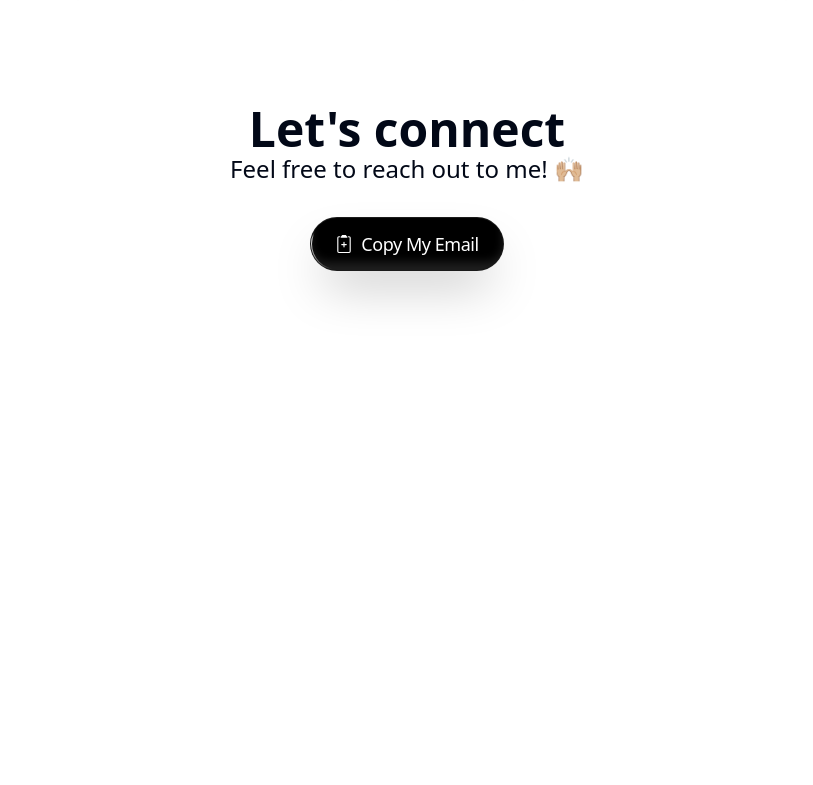
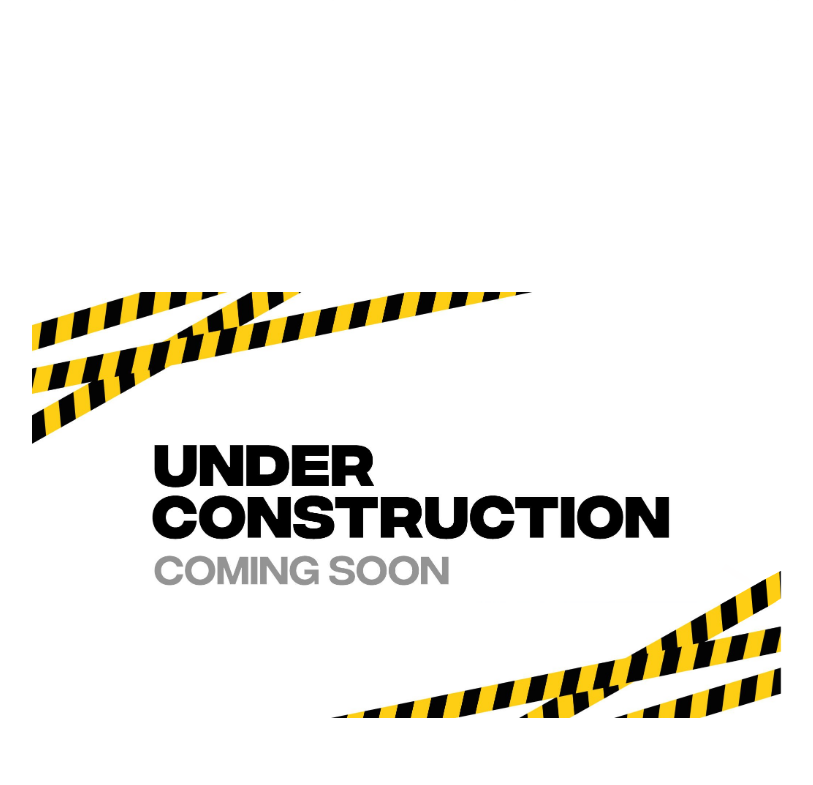
Before and after one commit to sahilambre/sahildev, a Next.js app: page / in a window 1280 px wide. Shown: the part 1095-1880 px from the top of the page, without its empty margins (233-1046 px from the left). Before the commit the page ends 1446 px from the top, so only its background shows below. Built offline with nearby package versions, Linux system fonts and the light colour scheme.

Commit message:
add: UnderConstruction component

```diff
--- a/app/page.tsx
+++ b/app/page.tsx
@@ -9,6 +9,7 @@ import About from "@/components/About";
 import Contact from "@/components/Contact";
 import { ToastContainer } from "react-toastify";
 import "react-toastify/dist/ReactToastify.css";
+import UnderConstruction from "@/components/UnderConstruction";
 
 export default function Home() {
   const { theme } = useTheme();
@@ -50,6 +51,7 @@ export default function Home() {
         <br />
         {/* <About /> */}
         <ToastContainer />
+        <UnderConstruction />
         <Contact />
       </div>
     </>
--- /dev/null
+++ b/components/UnderConstruction.tsx
@@ -0,0 +1,17 @@
+import React from "react";
+import Image from "next/image";
+
+const UnderConstruction = () => {
+  return (
+    <div className="flex items-center justify-center h-screen w-screen">
+      <Image
+        src="/under-construction.png"
+        alt="Under Construction"
+        height={750}
+        width={750}
+      />
+    </div>
+  );
+};
+
+export default UnderConstruction;
```
Also changed, not shown: public/under-construction.png (added).
